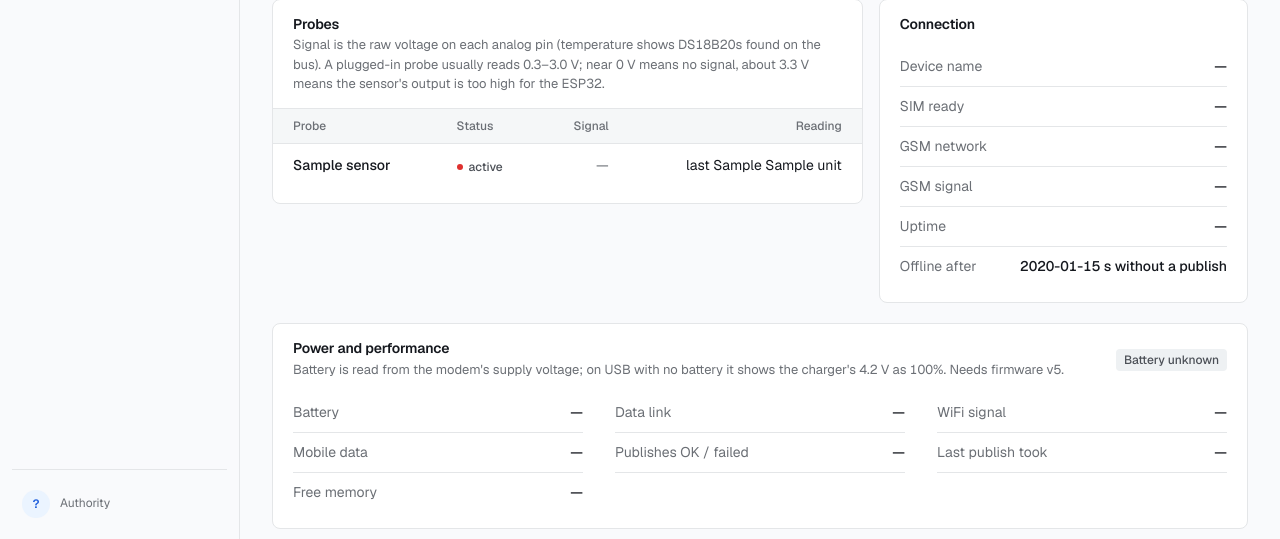
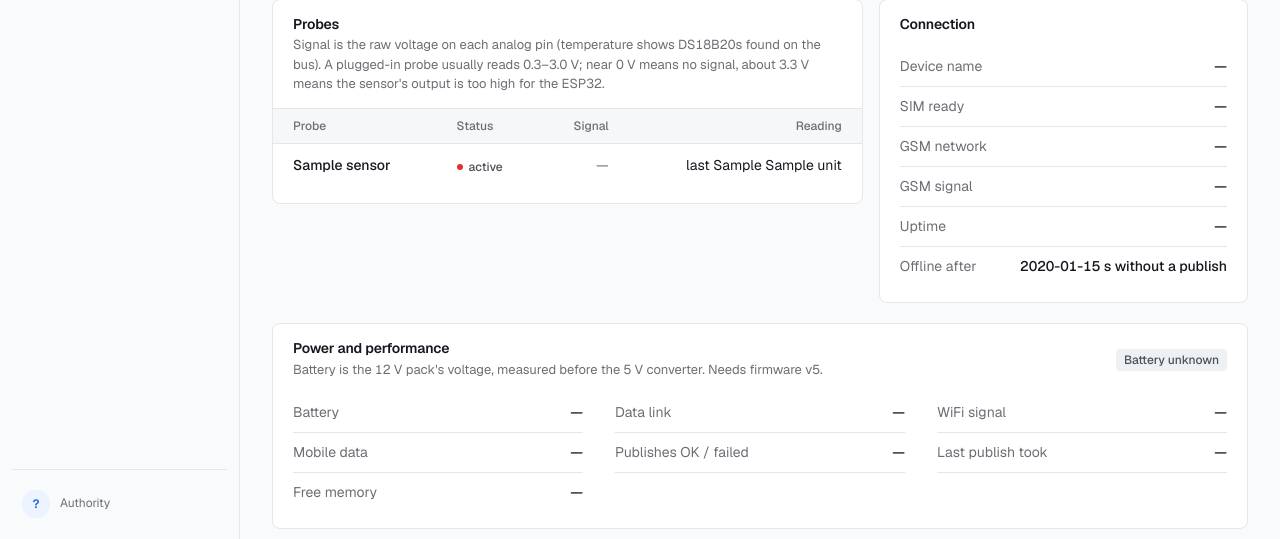
Before and after one commit to KongSkull12/ShellSafe, a Python web app: template app/templates/devices.html in a window 1280 px wide. Shown: the part 222-761 px from the top of the page. Run offline with Jinja, Linux system fonts and the light colour scheme; the template is opened without the code that fills it: most values are stand-ins (such as "Sample title", 1, 10 or a date in 2020).

Commit message:
Read 12 V battery through a divider, detect a dry EC probe
Battery: measure the 3S pack before the LM2596 on GPIO33 through a
100k/22k divider, using the ESP32's calibrated millivolt reading and a
per-cell charge curve. The modem's AT+CBC reads 0.04 V on this board.

EC: a dry probe and an unplugged board both read 0 V; the pin's internal
pull-up now tells them apart, so a dry probe reports 0 uS/cm instead of
disconnected and is left out of the training log.

Temperature: enable the internal pull-up on the 1-Wire bus as a backup
to the external 4.7k resistor.

Co-Authored-By: Claude Opus 5.5 <noreply@anthropic.com>

```diff
--- a/app/templates/devices.html
+++ b/app/templates/devices.html
@@ -70,7 +70,7 @@
     <div class="panel-head">
         <div>
             <h2 id="powerTitle">Power and performance</h2>
-            <p>Battery is read from the modem's supply voltage; on USB with no battery it shows the charger's 4.2 V as 100%. Needs firmware v5.</p>
+            <p>Battery is the 12 V pack's voltage, measured before the 5 V converter. Needs firmware v5.</p>
         </div>
         <span class="tag {{ 'tag-high' if d.get('battery_pct') is not none and d.get('battery_pct') < 20 else ('tag-ok' if d.get('battery_pct') is not none else '') }}" id="batteryChip">{% if d.get('battery_pct') is not none %}Battery {{ d.get('battery_pct')|int }}%{% else %}Battery unknown{% endif %}</span>
     </div>
```
Also changed, not shown: 1 other file.
